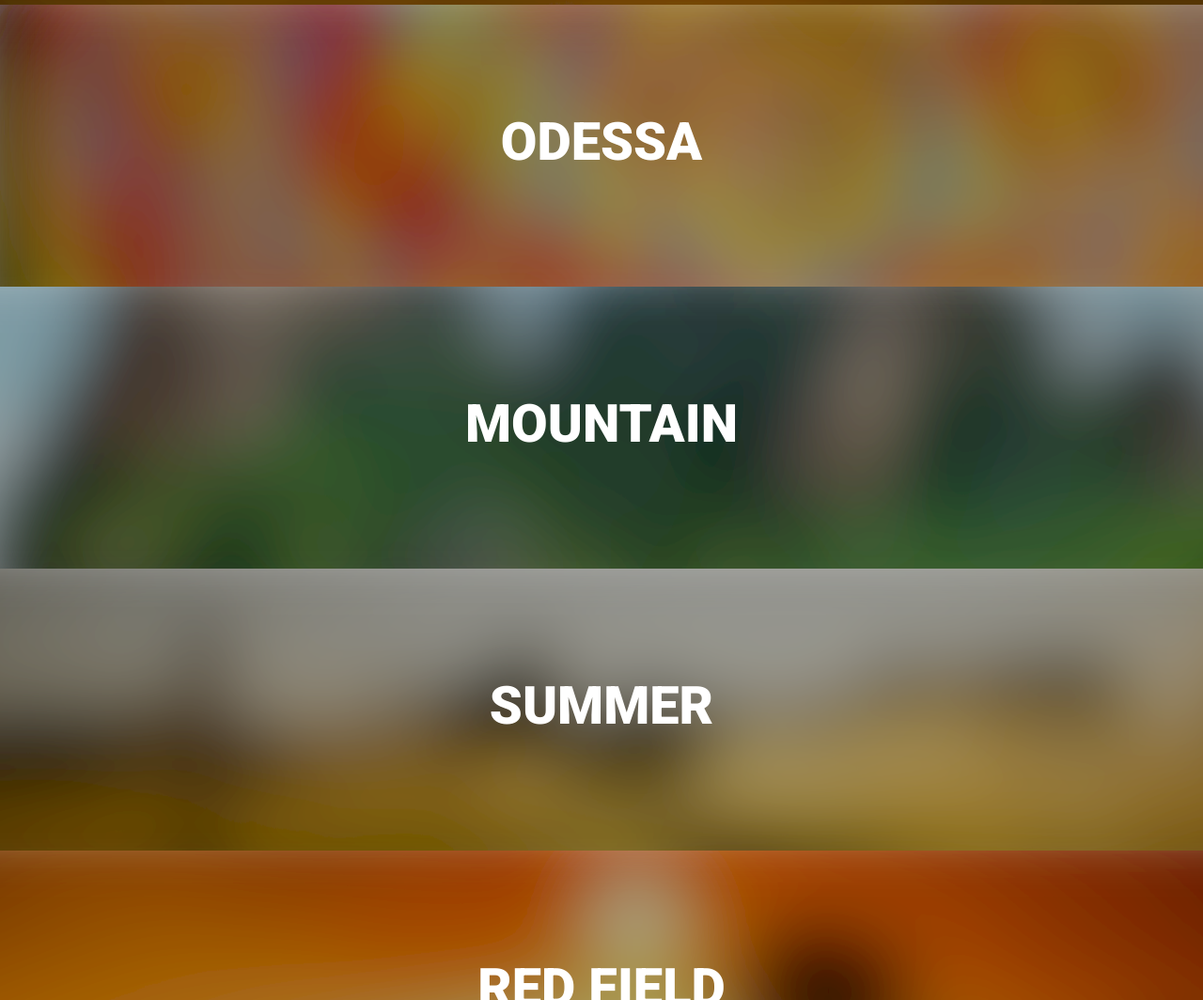
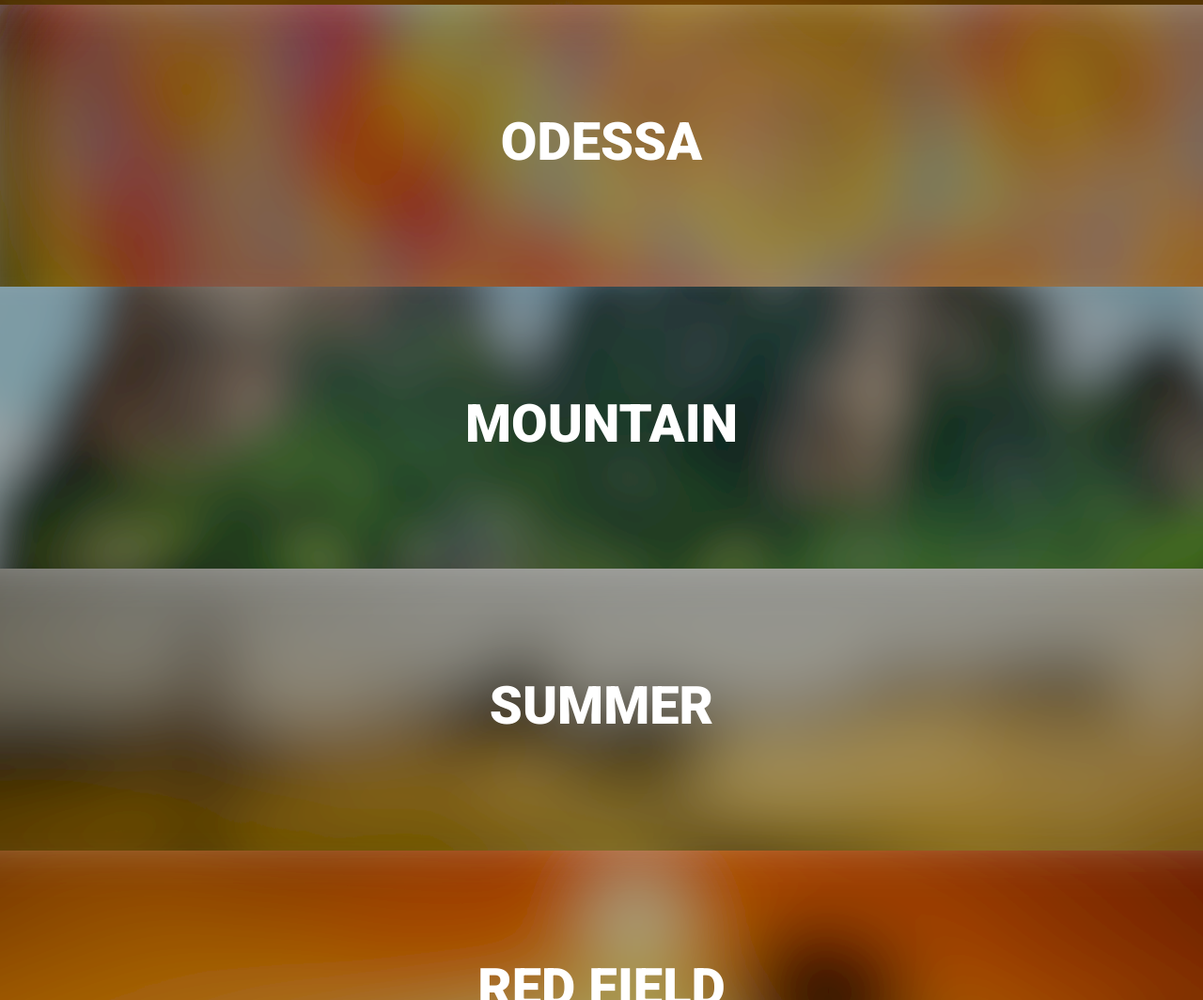
Before and after one commit to tomhallam/Blurr, a plain HTML site: page index.html in a window 1280 px wide. Shown: the part 1025-2089 px from the top of the page at 94% size. Drawn offline with nearby package versions, Linux system fonts and the light colour scheme.

Commit message:
Slight tweak to demo page

```diff
--- a/index.html
+++ b/index.html
@@ -45,7 +45,7 @@
             <div data-href="example_images/hotsauce.jpg" data-sharpness="50" data-offsetx='-150' data-offsety='-40'><div><p class="large">Hot Sauce Committee</p></div></div>
             <div data-href="example_images/image3.jpg" data-sharpness="70"><div><p class="large">Peace</p></div></div>
             <div data-href="example_images/odessa.jpg" data-sharpness="70" data-offsetx='150'><div><p class="large">Odessa</p></div></div>
-            <div data-href="example_images/beach.jpg" data-sharpness="70" data-offsety="00"><div><p class="large">Mountain</p></div></div>
+            <div data-href="example_images/beach.jpg" data-sharpness="80"><div><p class="large">Mountain</p></div></div>
             <div data-href="example_images/image.jpg" data-sharpness="70"><div><p class="large">Summer</p></div></div>
             <div data-href="example_images/image2.jpg" data-sharpness="70"><div><p class="large">Red Field</p></div></div>
         </div>
```
